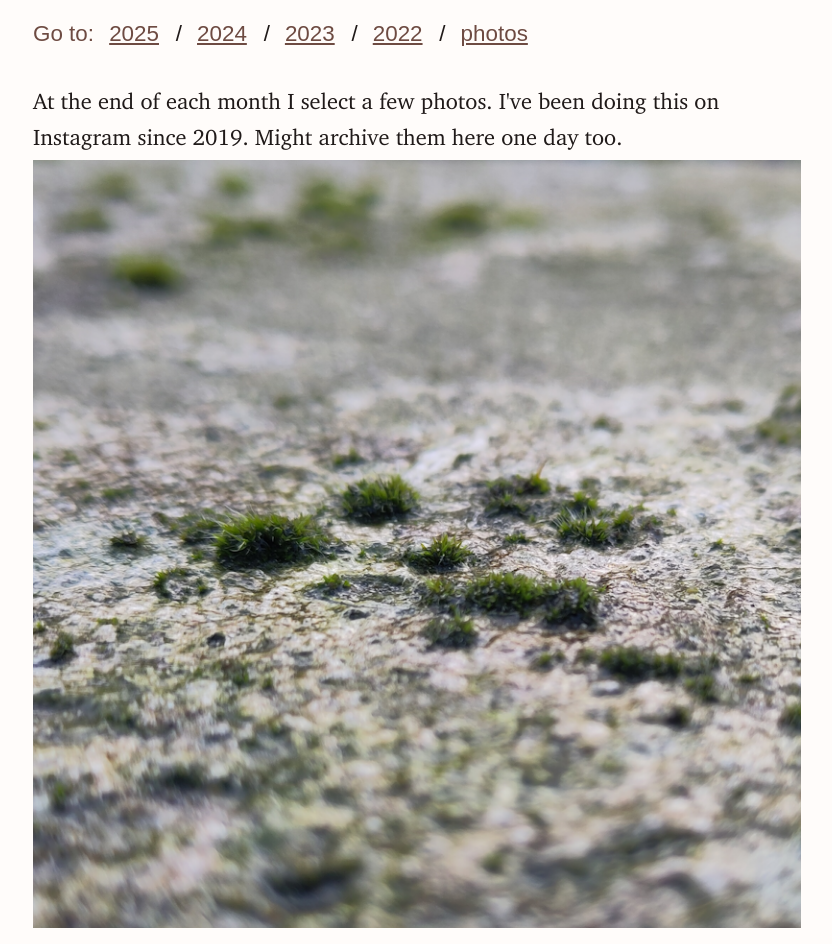
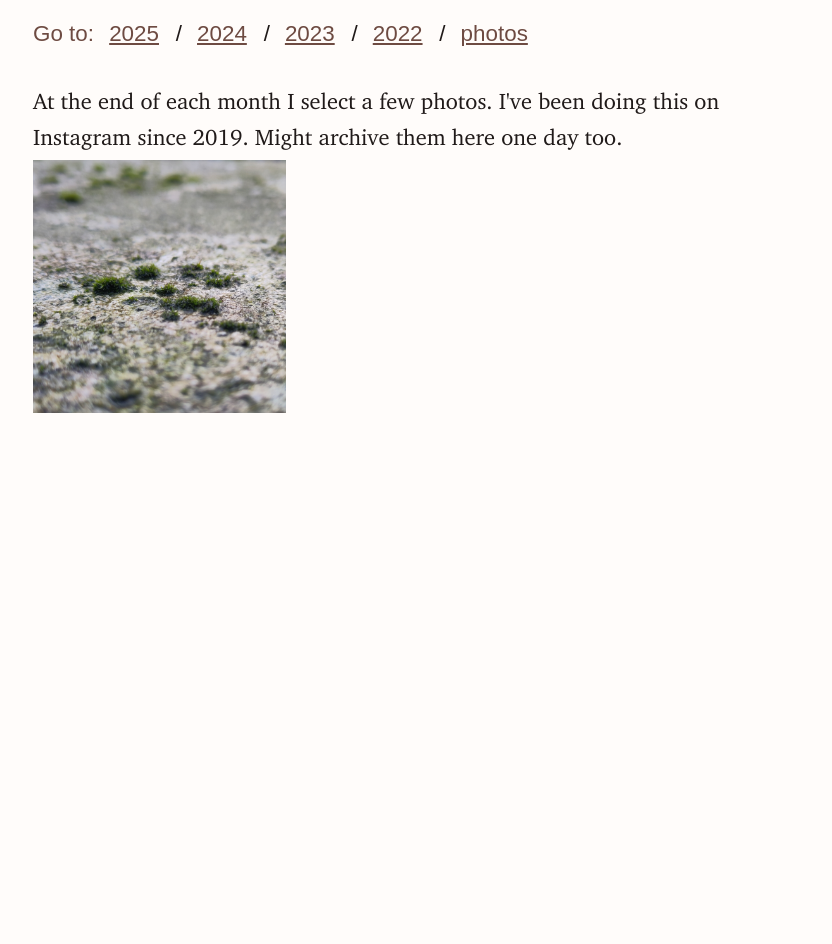
Before and after one commit to retasu1/retasu1.github.io, a Jekyll site: the page built from photos.html, in a window 1280 px wide. Shown: the whole page, without its empty margins (223-1055 px from the left). Built offline with Jekyll 4.4.1, drawn with Linux system fonts in a browser that asks for light colours; after the commit the page ends 900 px from its top, so only the background shows below that.

Commit message:
photos page grid

```diff
--- a/_sass/_photos.scss
+++ b/_sass/_photos.scss
@@ -1,5 +1,3 @@
-
-
 @include phone {
     .monthly-photos{
         margin: 0;
@@ -46,3 +44,9 @@
         top: 0.75em;
     }
 }
+
+.photo-grid {
+    display: grid;
+    grid-template-columns: repeat(3, 1fr);
+    gap: 4px;
+}
--- a/photos.html
+++ b/photos.html
@@ -8,13 +8,11 @@ layout: default
         <p>At the end of each month I select a few photos. I've been doing this on Instagram since 2019. Might archive them here one day too.</p>
 
         <div class="photo-grid">
-
             {% for post in site.categories.photos %}
-                <a href="{{ post.url | relative_url }}">
+                <a class="photo-post-link" href="{{ post.url | relative_url }}">
                     <img src="{{ post.img }}">
                 </a>
             {% endfor %}
-
         </div>
     </div>
 </main>
```
